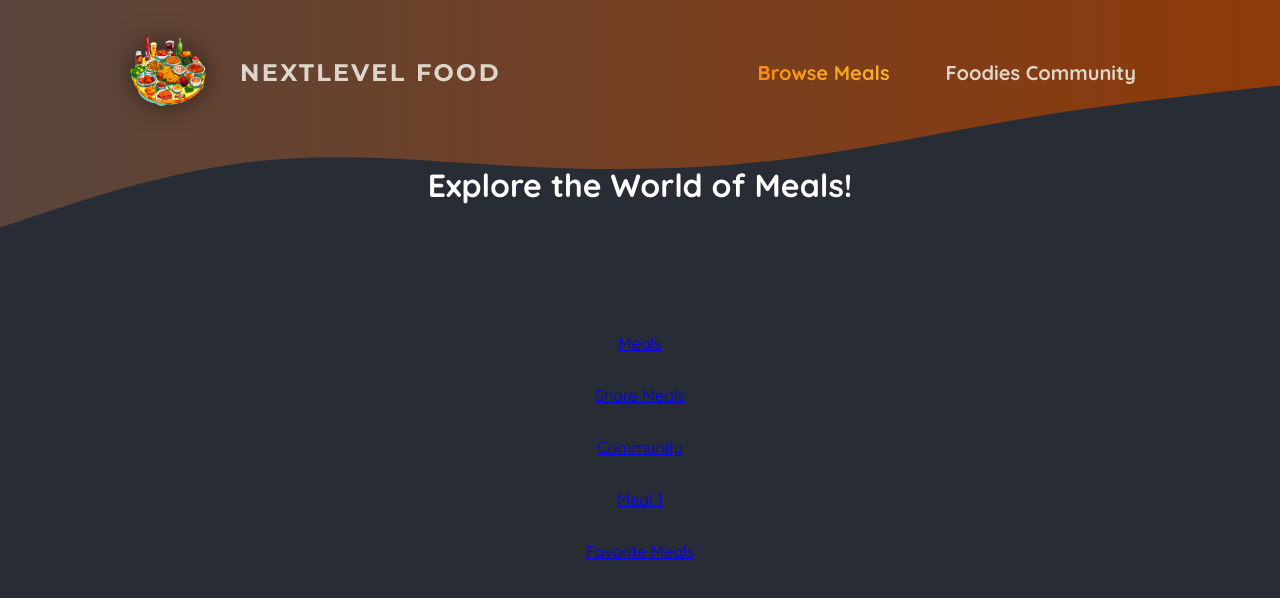
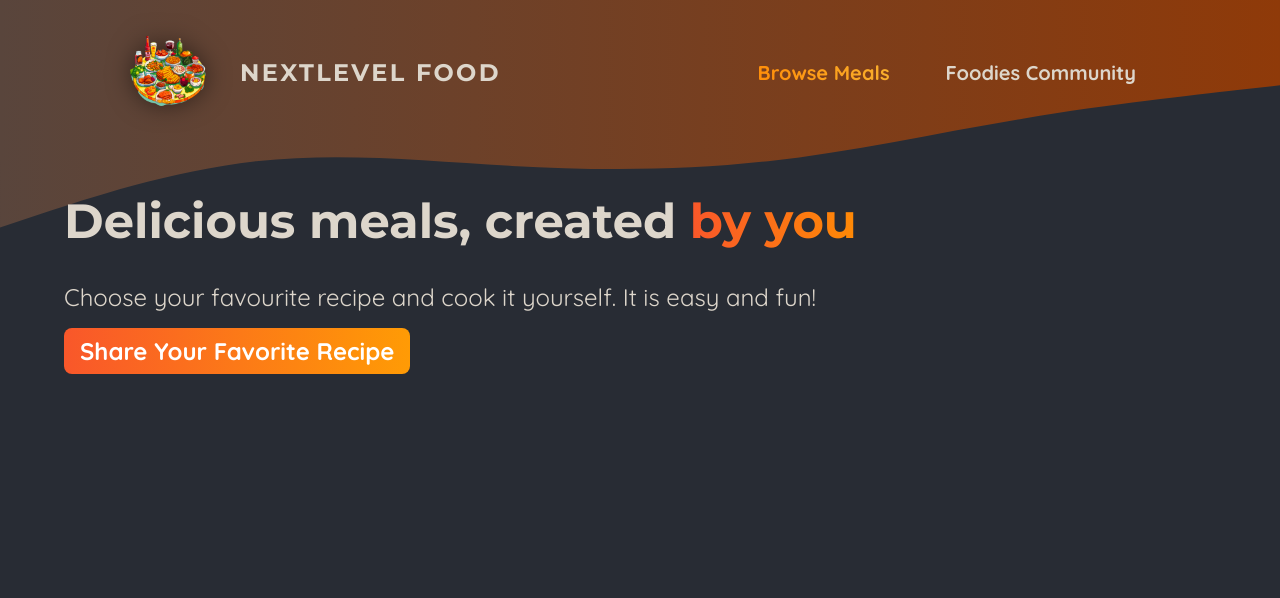
Before and after one commit to christopharantony/foodies, a Next.js app: page /meals in a window 1280 px wide. Shown: the top 598 px of the page. Built offline with nearby package versions, Linux system fonts and the light colour scheme.

Commit message:
Outputting Meals Data & Images With Unknown Dimensions

```diff
--- a/app/meals/page.js
+++ b/app/meals/page.js
@@ -1,43 +1,26 @@
+import MealsGrid from "@/components/main-header/meals/meal-grid";
 import Link from "next/link";
+
+import classes from "./page.module.css";
 
 export default function Meals() {
   return (
-    <main>
-      <h1 style={{ color: "white", textAlign: "center" }}>
-        Explore the World of Meals!
-      </h1>
-      <p>
-        <div
-          style={{
-            display: "flex",
-            justifyContent: "center",
-            margin: "2rem",
-            marginTop: "8rem",
-          }}
-        >
-          <Link href="/meals">Meals</Link>
-        </div>
-        <div
-          style={{ display: "flex", justifyContent: "center", margin: "2rem" }}
-        >
-          <Link href="/meals/share">Share Meals</Link>
-        </div>
-        <div
-          style={{ display: "flex", justifyContent: "center", margin: "2rem" }}
-        >
-          <Link href="/community">Community</Link>
-        </div>
-        <div
-          style={{ display: "flex", justifyContent: "center", margin: "2rem" }}
-        >
-          <Link href="/meals/1">Meal 1</Link>
-        </div>
-        <div
-          style={{ display: "flex", justifyContent: "center", margin: "2rem" }}
-        >
-          <Link href="/meals/fav">Favorite Meals</Link>
-        </div>
-      </p>
-    </main>
+    <>
+      <header className={classes?.header}>
+        <h1>
+          Delicious meals, created{" "}
+          <span className={classes?.highlight}>by you</span>
+        </h1>
+        <p>
+          Choose your favourite recipe and cook it yourself. It is easy and fun!
+        </p>
+        <p className={classes?.cta}>
+          <Link href="/meals/share">Share Your Favorite Recipe</Link>
+        </p>
+      </header>
+      <main className={classes?.main}>
+        <MealsGrid meals={[]} />
+      </main>
+    </>
   );
 }
--- /dev/null
+++ b/app/meals/page.module.css
@@ -0,0 +1,51 @@
+.header {
+  gap: 3rem;
+  margin: 3rem auto 5rem auto;
+  width: 90%;
+  max-width: 75rem;
+  color: #ddd6cb;
+  font-size: 1.5rem;
+}
+
+.header h1 {
+  font-family: 'Montserrat', sans-serif;
+}
+
+.highlight {
+  background: linear-gradient(90deg, #f9572a, #ff8a05);
+  background-clip: text;
+  -webkit-background-clip: text;
+  -webkit-text-fill-color: transparent;
+}
+
+.header p {
+  margin: 0;
+}
+
+.cta a {
+  display: inline-block;
+  margin-top: 1rem;
+  padding: 0.5rem 1rem;
+  border-radius: 0.5rem;
+  background: linear-gradient(90deg, #f9572a, #ff9b05);
+  color: #ffffff;
+  font-weight: bold;
+  text-decoration: none;
+}
+
+.loading {
+  text-align: center;
+  animation: loading 1.2s ease-in-out infinite;
+}
+
+@keyframes loading {
+  0% {
+    color: #e9e9e9;
+  }
+  50% {
+    color: #b89b84;
+  }
+  100% {
+    color: #e9e9e9;
+  }
+}
--- /dev/null
+++ b/components/main-header/meals/meal-grid.js
@@ -0,0 +1,16 @@
+import React from "react";
+import classes from "./meal-grid.module.css";
+import MealItem from "./meal-item";
+const MealsGrid = ({ meals }) => {
+  return (
+    <ul className={classes?.meals}>
+      {meals?.map((meal) => (
+        <li key={meal.id}>
+          <MealItem {...meal} />
+        </li>
+      ))}
+    </ul>
+  );
+};
+
+export default MealsGrid;
--- /dev/null
+++ b/components/main-header/meals/meal-grid.module.css
@@ -0,0 +1,10 @@
+.meals {
+  width: 90%;
+  max-width: 90rem;
+  display: grid;
+  grid-template-columns: repeat(auto-fill, minmax(20rem, 1fr));
+  grid-gap: 5rem;
+  margin: 2rem auto;
+  list-style: none;
+  padding: 0;
+}
--- /dev/null
+++ b/components/main-header/meals/meal-item.js
@@ -0,0 +1,26 @@
+import Link from "next/link";
+import Image from "next/image";
+
+import classes from "./meal-item.module.css";
+
+export default function MealItem({ title, slug, image, summary, creator }) {
+  return (
+    <article className={classes.meal}>
+      <header>
+        <div className={classes.image}>
+          <Image src={image} alt={title} fill />
+        </div>
+        <div className={classes.headerText}>
+          <h2>{title}</h2>
+          <p>by {creator}</p>
+        </div>
+      </header>
+      <div className={classes.content}>
+        <p className={classes.summary}>{summary}</p>
+        <div className={classes.actions}>
+          <Link href={`/meals/${slug}`}>View Details</Link>
+        </div>
+      </div>
+    </article>
+  );
+}
--- /dev/null
+++ b/components/main-header/meals/meal-item.module.css
@@ -0,0 +1,75 @@
+.meal {
+    display: flex;
+    flex-direction: column;
+    justify-content: space-between;
+    height: 100%;
+    border-radius: 4px;
+    box-shadow: 0 0 12px rgba(0, 0, 0, 0.3);
+    overflow: hidden;
+    transition: all 0.3s ease-in-out;
+    color: #ddd6cb;
+    background: linear-gradient(90deg, #2c1e19, #25200f);
+  }
+
+  .headerText {
+    padding: 0.5rem 1rem 0 1rem;
+  }
+
+  .headerText h2 {
+    margin: 0;
+    font-size: 1.5rem;
+    font-family: 'Montserrat', sans-serif;
+  }
+
+  .headerText p {
+    font-size: 0.75rem;
+    color: #cfa69b;
+    font-style: italic;
+  }
+
+  .meal h2,
+  .meal p {
+    margin: 0;
+  }
+
+  .image {
+    position: relative;
+    height: 15rem;
+  }
+
+  .meal img {
+    object-fit: cover;
+  }
+
+  .content {
+    display: flex;
+    flex-direction: column;
+    justify-content: space-between;
+    height: 100%;
+  }
+
+  .summary {
+    padding: 1rem 1rem 0 1rem;
+  }
+
+  .actions {
+    padding: 1rem;
+    text-align: right;
+  }
+
+  .actions a {
+    display: inline-block;
+    margin-top: 1rem;
+    padding: 0.5rem 1rem;
+    border-radius: 0.5rem;
+    background: linear-gradient(90deg, #f9572a, #ff9b05);
+    color: #ffffff;
+    font-weight: bold;
+    text-decoration: none;
+  }
+
+  .actions a:hover,
+  .actions a:active {
+    background: linear-gradient(90deg, #fd4715, #f9b241);
+    box-shadow: 0 0 12px rgba(242, 100, 18, 0.8);
+  }
```
